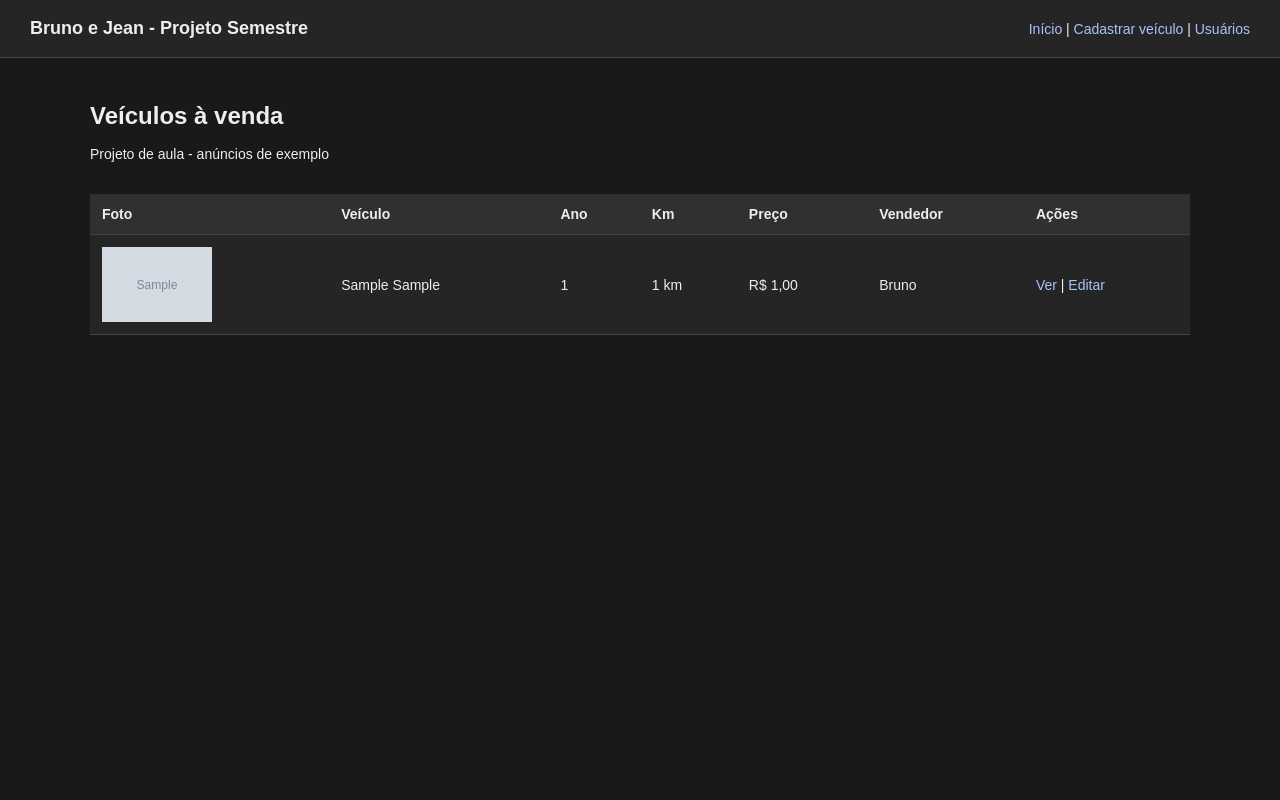
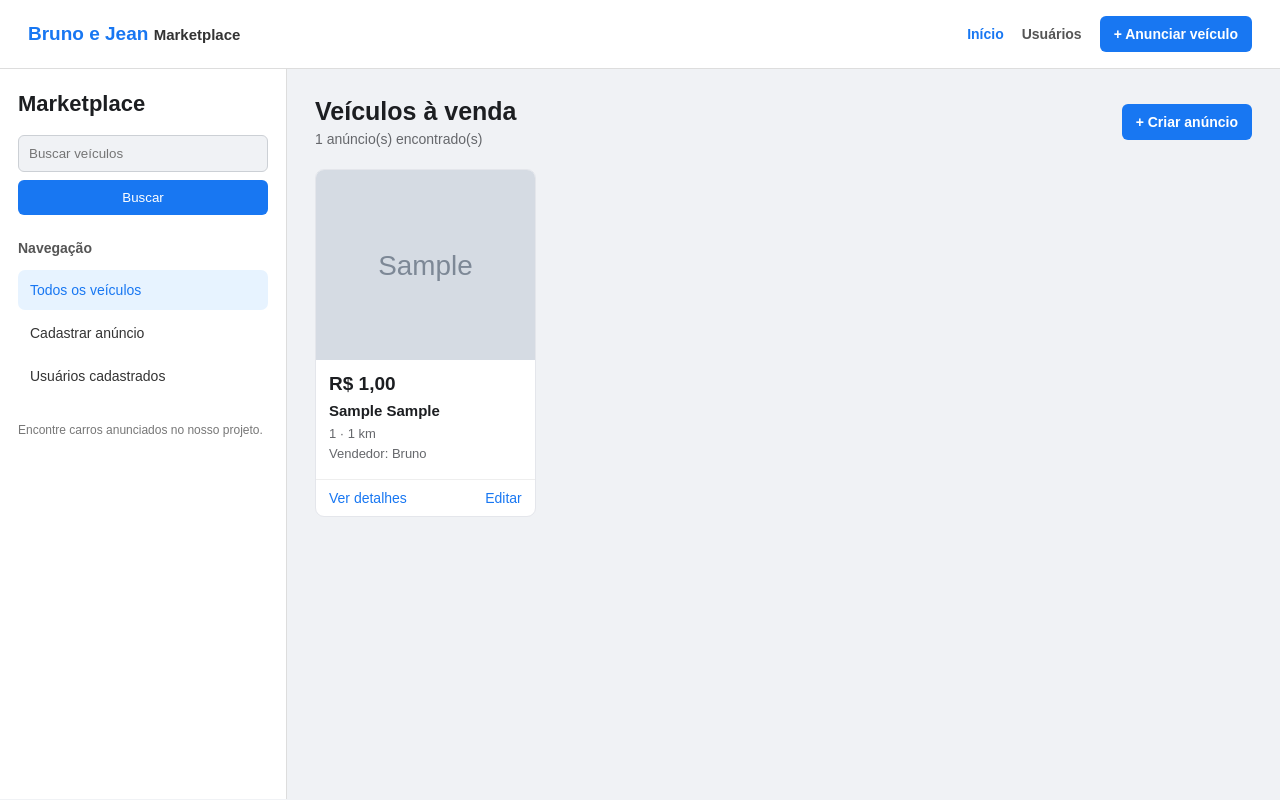
Before and after one commit to brunofiegenbaum/projeto-bruno-e-jean, a PHP site: page / in a window 1280 px wide. Run offline with PHP 8.4, Linux system fonts and the light colour scheme; data comes from the database, SQL or seed files in the repository; tables that the repository leaves empty hold one stand-in row (values such as "Sample post"); grey boxes marked "Sample" are stand-in pictures.

Commit message:
style: melhorar layout marketplace

```diff
--- a/index.php
+++ b/index.php
@@ -3,60 +3,93 @@
 require_once "VeiculoDAO.php";
 $dao = new VeiculoDAO($conexao);
 $veiculos = $dao->listar();
+$busca = trim($_GET["busca"] ?? "");
+
+// Busca simples pelo nome da marca ou modelo.
+if ($busca != "") {
+    $resultado = [];
+    foreach ($veiculos as $veiculo) {
+        $nomeVeiculo = $veiculo["marca"] . " " . $veiculo["modelo"];
+        if (stripos($nomeVeiculo, $busca) !== false) {
+            $resultado[] = $veiculo;
+        }
+    }
+    $veiculos = $resultado;
+}
 ?>
 <!DOCTYPE html>
 <html lang="pt-br">
-
 <head>
     <meta charset="UTF-8">
-    <title>Bruno e Jean - Projeto Semestre</title>
+    <meta name="viewport" content="width=device-width, initial-scale=1.0">
+    <title>Marketplace de Veículos - Bruno e Jean</title>
     <link rel="stylesheet" href="style.css">
 </head>
+<body>
+    <header class="cabecalho-marketplace">
+        <h2><a href="index.php">Bruno e Jean <span>Marketplace</span></a></h2>
+        <nav>
+            <a class="ativo" href="index.php">Início</a>
+            <a href="usuarios.php">Usuários</a>
+            <a class="botao-anunciar" href="anunciar.php">+ Anunciar veículo</a>
+        </nav>
+    </header>
 
-<body>
-    <header>
-        <h2>Bruno e Jean - Projeto Semestre</h2>
-        <nav><a href="index.php">Início</a> | <a href="anunciar.php">Cadastrar veículo</a> | <a
-                href="usuarios.php">Usuários</a></nav>
-    </header>
-    <main>
-        <h1>Veículos à venda</h1>
-        <p>Projeto de aula - anúncios de exemplo</p>
-        <?php if (count($veiculos) == 0) {
-            echo "<p>Nenhum veículo cadastrado ainda.</p>";
-        } ?>
-        <div class="tabela-veiculos">
-            <table>
-                <thead>
-                    <tr>
-                        <th>Foto</th>
-                        <th>Veículo</th>
-                        <th>Ano</th>
-                        <th>Km</th>
-                        <th>Preço</th>
-                        <th>Vendedor</th>
-                        <th>Ações</th>
-                    </tr>
-                </thead>
-                <tbody>
+    <div class="pagina-marketplace">
+        <aside class="menu-lateral">
+            <h2>Marketplace</h2>
+            <form class="form-busca" method="get" action="index.php">
+                <input type="search" name="busca" placeholder="Buscar veículos" value="<?php echo htmlspecialchars($busca, ENT_QUOTES, 'UTF-8'); ?>">
+                <button type="submit">Buscar</button>
+            </form>
+            <h3>Navegação</h3>
+            <a class="menu-ativo" href="index.php">Todos os veículos</a>
+            <a href="anunciar.php">Cadastrar anúncio</a>
+            <a href="usuarios.php">Usuários cadastrados</a>
+            <p class="texto-ajuda">Encontre carros anunciados no nosso projeto.</p>
+        </aside>
+
+        <main class="conteudo-marketplace">
+            <div class="titulo-listagem">
+                <div>
+                    <h1>Veículos à venda</h1>
+                    <p><?php echo count($veiculos); ?> anúncio(s) encontrado(s)</p>
+                </div>
+                <a class="atalho-anunciar" href="anunciar.php">+ Criar anúncio</a>
+            </div>
+
+            <?php if (count($veiculos) == 0) { ?>
+                <div class="sem-anuncios">
+                    <h2>Nenhum veículo encontrado</h2>
+                    <p>Tente outra busca ou cadastre um veículo.</p>
+                    <a href="index.php">Ver todos os veículos</a>
+                </div>
+            <?php } else { ?>
+                <div class="grade-veiculos">
                     <?php foreach ($veiculos as $veiculo) { ?>
-                        <tr>
-                            <td><?php if ($veiculo["foto"]) { ?><img class="miniatura"
-                                        src="<?php echo htmlspecialchars($veiculo["foto"]); ?>"
-                                        alt="Foto do veículo"><?php } else { ?>Sem foto<?php } ?></td>
-                            <td><?php echo htmlspecialchars($veiculo["marca"] . " " . $veiculo["modelo"]); ?></td>
-                            <td><?php echo (int) $veiculo["ano"]; ?></td>
-                            <td><?php echo number_format($veiculo["quilometragem"], 0, ",", "."); ?> km</td>
-                            <td>R$ <?php echo number_format($veiculo["preco"], 2, ",", "."); ?></td>
-                            <td><?php echo htmlspecialchars($veiculo["nome"]); ?></td>
-                            <td><a href="anuncio.php?id=<?php echo $veiculo["id_veiculo"]; ?>">Ver</a> | <a
-                                    href="anunciar.php?id=<?php echo $veiculo["id_veiculo"]; ?>">Editar</a></td>
-                        </tr>
+                        <div class="cartao-veiculo">
+                            <a href="anuncio.php?id=<?php echo (int) $veiculo['id_veiculo']; ?>">
+                                <?php if (!empty($veiculo["foto"])) { ?>
+                                    <img class="foto-anuncio" src="<?php echo htmlspecialchars($veiculo['foto'], ENT_QUOTES, 'UTF-8'); ?>" alt="Foto do veículo">
+                                <?php } else { ?>
+                                    <div class="foto-sem-imagem">Sem foto</div>
+                                <?php } ?>
+                                <div class="dados-anuncio">
+                                    <strong class="preco-anuncio">R$ <?php echo number_format($veiculo["preco"], 2, ",", "."); ?></strong>
+                                    <h2><?php echo htmlspecialchars($veiculo["marca"] . " " . $veiculo["modelo"], ENT_QUOTES, 'UTF-8'); ?></h2>
+                                    <p><?php echo (int) $veiculo["ano"]; ?> · <?php echo number_format($veiculo["quilometragem"], 0, ",", "."); ?> km</p>
+                                    <p>Vendedor: <?php echo htmlspecialchars($veiculo["nome"], ENT_QUOTES, 'UTF-8'); ?></p>
+                                </div>
+                            </a>
+                            <div class="rodape-cartao">
+                                <a href="anuncio.php?id=<?php echo (int) $veiculo['id_veiculo']; ?>">Ver detalhes</a>
+                                <a href="anunciar.php?id=<?php echo (int) $veiculo['id_veiculo']; ?>">Editar</a>
+                            </div>
+                        </div>
                     <?php } ?>
-                </tbody>
-            </table>
-        </div>
-    </main>
+                </div>
+            <?php } ?>
+        </main>
+    </div>
 </body>
-
 </html>
--- a/style.css
+++ b/style.css
@@ -1,220 +1,132 @@
+/* Visual simples inspirado em sites de classificados. */
 body {
     margin: 0;
-    background: #191919;
-    color: #eee;
+    background: #f0f2f5;
+    color: #1c1e21;
     font-family: Arial, sans-serif;
     font-size: 14px;
 }
 
 header {
-    background: #252525;
-    border-bottom: 1px solid #444;
-    padding: 18px 30px;
+    background: white;
+    border-bottom: 1px solid #ddd;
+    padding: 16px 28px;
     display: flex;
     justify-content: space-between;
     align-items: center;
     gap: 15px;
 }
+header h2 { font-size: 19px; margin: 0; }
+header nav { display: flex; gap: 18px; align-items: center; flex-wrap: wrap; }
+a { color: #1877f2; text-decoration: none; }
+a:hover { text-decoration: underline; }
+main { max-width: 1100px; margin: 0 auto; padding: 28px 20px; }
+h1 { font-size: 25px; }
 
-header h2 {
-    font-size: 18px;
-    margin: 0;
-}
+/* Mantem as tabelas das paginas de usuarios. */
+.tabela-veiculos { overflow-x: auto; }
+table { width: 100%; border-collapse: collapse; margin-top: 18px; background: white; border-radius: 8px; }
+th, td { padding: 12px; text-align: left; border-bottom: 1px solid #e4e6eb; }
+th { background: #f7f8fa; }
+tr:hover td { background: #f7f8fa; }
+.miniatura { width: 110px; height: 75px; object-fit: cover; display: block; border-radius: 6px; }
+.foto-grande { max-width: 100%; width: 480px; max-height: 350px; object-fit: contain; border-radius: 8px; }
 
-a {
-    color: #a6c5fa;
-    text-decoration: none;
-}
-
-a:hover {
-    text-decoration: underline;
-}
-
-main {
-    max-width: 1100px;
-    margin: 0 auto;
-    padding: 28px 20px;
-}
-
-h1 {
-    font-size: 24px;
-}
-
-.tabela-veiculos {
-    overflow-x: auto;
-}
-
-table {
-    width: 100%;
-    border-collapse: collapse;
-    margin-top: 18px;
-    background: #252525;
-}
-
-th,
-td {
-    padding: 12px;
-    text-align: left;
-    border-bottom: 1px solid #444;
-}
-
-th {
-    background: #303030;
-}
-
-tr:hover td {
-    background: #2d2d2d;
-}
-
-.miniatura {
-    width: 110px;
-    height: 75px;
-    object-fit: cover;
-    display: block;
-}
-
-.foto-grande {
-    max-width: 100%;
-    width: 480px;
-    max-height: 350px;
-    object-fit: contain;
-}
-
-form {
-    background: #252525;
-    padding: 20px;
-    max-width: 440px;
-    border: 1px solid #444;
-}
-
-label {
-    display: block;
-    margin-top: 14px;
-    margin-bottom: 5px;
-}
-
-input,
-select {
+form { background: white; padding: 20px; max-width: 440px; border: 1px solid #ddd; border-radius: 8px; }
+label { display: block; margin-top: 14px; margin-bottom: 5px; }
+input, select {
     display: block;
     width: 100%;
-    padding: 9px;
+    padding: 10px;
     box-sizing: border-box;
-    border: 1px solid #666;
-    border-radius: 2px;
-    background: #333;
-    color: white;
+    border: 1px solid #ccd0d5;
+    border-radius: 6px;
+    background: white;
+    color: #1c1e21;
 }
-
-input[type=file] {
-    background: transparent;
-}
-
+input[type=file] { background: transparent; }
 button {
     margin-top: 18px;
-    background: #386aaf;
+    background: #1877f2;
     color: white;
     border: 0;
-    border-radius: 2px;
+    border-radius: 6px;
     padding: 10px 18px;
     cursor: pointer;
 }
+button:hover { background: #166fe5; }
+.card { background: white; padding: 18px; max-width: 500px; border-radius: 8px; }
+.card form { padding: 0; background: transparent; border: 0; }
 
-.card {
-    background: #252525;
-    padding: 18px;
-    max-width: 500px;
+/* Cabecalho e menu da pagina inicial. */
+.cabecalho-marketplace { position: sticky; top: 0; z-index: 2; }
+.cabecalho-marketplace h2 a { color: #1877f2; }
+.cabecalho-marketplace h2 span { color: #333; font-size: 15px; }
+.cabecalho-marketplace nav a { color: #555; font-weight: bold; }
+.cabecalho-marketplace nav a.ativo { color: #1877f2; }
+.cabecalho-marketplace nav .botao-anunciar,
+.atalho-anunciar { background: #1877f2; color: white; padding: 10px 14px; border-radius: 6px; font-weight: bold; }
+.cabecalho-marketplace nav .botao-anunciar:hover,
+.atalho-anunciar:hover { background: #166fe5; text-decoration: none; }
+.pagina-marketplace { display: flex; min-height: calc(100vh - 70px); }
+.menu-lateral { width: 250px; flex-shrink: 0; background: white; padding: 22px 18px; border-right: 1px solid #ddd; }
+.menu-lateral h2 { margin: 0 0 18px; font-size: 22px; }
+.menu-lateral h3 { font-size: 14px; color: #555; margin-top: 25px; }
+.menu-lateral > a { display: block; color: #333; padding: 12px; border-radius: 7px; margin: 3px 0; }
+.menu-lateral > a:hover, .menu-lateral > a.menu-ativo { background: #e7f3ff; color: #1877f2; text-decoration: none; }
+.form-busca { padding: 0; border: 0; max-width: none; }
+.form-busca input { background: #f0f2f5; }
+.form-busca button { width: 100%; margin-top: 8px; }
+.texto-ajuda { color: #777; font-size: 12px; margin-top: 25px; line-height: 1.5; }
+.conteudo-marketplace { max-width: none; width: 100%; min-width: 0; padding: 28px; }
+.titulo-listagem { display: flex; justify-content: space-between; align-items: center; gap: 15px; margin-bottom: 22px; }
+.titulo-listagem h1 { margin: 0 0 5px; }
+.titulo-listagem p { margin: 0; color: #65676b; }
+.grade-veiculos { display: grid; grid-template-columns: repeat(4, minmax(0, 1fr)); gap: 18px; }
+.cartao-veiculo { background: white; border: 1px solid #e4e6eb; border-radius: 9px; overflow: hidden; }
+.cartao-veiculo:hover { box-shadow: 0 2px 9px #00000018; }
+.cartao-veiculo > a { display: block; color: #1c1e21; }
+.cartao-veiculo > a:hover { text-decoration: none; }
+.foto-anuncio, .foto-sem-imagem { width: 100%; height: 190px; object-fit: cover; display: block; }
+.foto-sem-imagem { background: #e4e6eb; color: #65676b; display: flex; align-items: center; justify-content: center; }
+.dados-anuncio { padding: 13px; }
+.preco-anuncio { font-size: 19px; }
+.dados-anuncio h2 { font-size: 15px; margin: 7px 0; }
+.dados-anuncio p { color: #65676b; margin: 5px 0; font-size: 13px; }
+.rodape-cartao { border-top: 1px solid #eee; padding: 10px 13px; display: flex; justify-content: space-between; }
+.sem-anuncios { background: white; border-radius: 8px; padding: 30px; }
+
+/* Botoes das paginas de usuarios e detalhes. */
+.acoes-usuario { white-space: nowrap; }
+.acoes-usuario .botao-editar, .acoes-usuario .excluir-usuario button,
+.acoes-veiculo .botao-editar, .acoes-veiculo button {
+    display: inline-block; background: #1877f2; color: white; border: 0;
+    border-radius: 6px; padding: 8px 14px; margin: 0; font: inherit;
+    cursor: pointer; text-decoration: none; vertical-align: middle;
 }
+.acoes-usuario .botao-editar:hover, .acoes-usuario .excluir-usuario button:hover,
+.acoes-veiculo .botao-editar:hover, .acoes-veiculo button:hover { background: #166fe5; }
+.acoes-usuario .excluir-usuario { display: inline-block; width: auto; max-width: none; padding: 0; margin: 0 0 0 8px; border: 0; background: transparent; vertical-align: middle; }
+.acoes-veiculo { display: flex; align-items: center; gap: 10px; }
+.acoes-veiculo form { display: inline-block; width: auto; max-width: none; margin: 0; padding: 0; border: 0; background: transparent; }
 
-.card form {
-    padding: 0;
-    background: transparent;
-    border: 0;
+@media (max-width: 1150px) {
+    .grade-veiculos { grid-template-columns: repeat(3, minmax(0, 1fr)); }
 }
-
-@media(max-width:650px) {
-    header {
-        display: block;
-    }
-
-    nav {
-        margin-top: 12px;
-    }
+@media (max-width: 850px) {
+    .menu-lateral { width: 200px; }
+    .grade-veiculos { grid-template-columns: repeat(2, minmax(0, 1fr)); }
 }
-
-/* Acoes de usuarios: editar e excluir lado a lado, sem caixa no formulario */
-.acoes-usuario {
-    white-space: nowrap;
+@media (max-width: 650px) {
+    header { padding: 15px; display: block; }
+    header nav { margin-top: 12px; gap: 12px; }
+    .pagina-marketplace { display: block; }
+    .menu-lateral { width: auto; border-right: 0; border-bottom: 1px solid #ddd; padding: 16px; }
+    .menu-lateral h3, .menu-lateral > a, .texto-ajuda { display: none; }
+    .conteudo-marketplace { box-sizing: border-box; padding: 18px 12px; }
+    .grade-veiculos { gap: 10px; }
+    .foto-anuncio, .foto-sem-imagem { height: 135px; }
+    .dados-anuncio { padding: 10px; }
+    .preco-anuncio { font-size: 16px; }
+    .atalho-anunciar { display: none; }
 }
-
-.acoes-usuario .botao-editar,
-.acoes-usuario .excluir-usuario button {
-    display: inline-block;
-    background: #386aaf;
-    color: white;
-    border: 0;
-    border-radius: 2px;
-    padding: 8px 14px;
-    font: inherit;
-    line-height: normal;
-    cursor: pointer;
-    text-decoration: none;
-    vertical-align: middle;
-}
-
-.acoes-usuario .botao-editar:hover,
-.acoes-usuario .excluir-usuario button:hover {
-    background: #477fc8;
-    text-decoration: none;
-}
-
-.acoes-usuario .excluir-usuario {
-    display: inline-block;
-    width: auto;
-    max-width: none;
-    padding: 0;
-    margin: 0 0 0 8px;
-    border: 0;
-    background: transparent;
-    vertical-align: middle;
-}
-
-.acoes-usuario .excluir-usuario button {
-    margin: 0;
-}
-
-/* Botoes lado a lado nos detalhes do veiculo */
-.acoes-veiculo {
-    display: flex;
-    align-items: center;
-    gap: 10px;
-}
-
-.acoes-veiculo form {
-    display: inline-block;
-    width: auto;
-    max-width: none;
-    margin: 0;
-    padding: 0;
-    border: none;
-    background: transparent;
-}
-
-.acoes-veiculo .botao-editar,
-.acoes-veiculo button {
-    display: inline-block;
-    background: #386aaf;
-    color: white;
-    border: none;
-    border-radius: 2px;
-    padding: 8px 14px;
-    margin: 0;
-    font: inherit;
-    line-height: normal;
-    text-decoration: none;
-    cursor: pointer;
-}
-
-.acoes-veiculo .botao-editar:hover,
-.acoes-veiculo button:hover {
-    background: #477fc8;
-}
```
